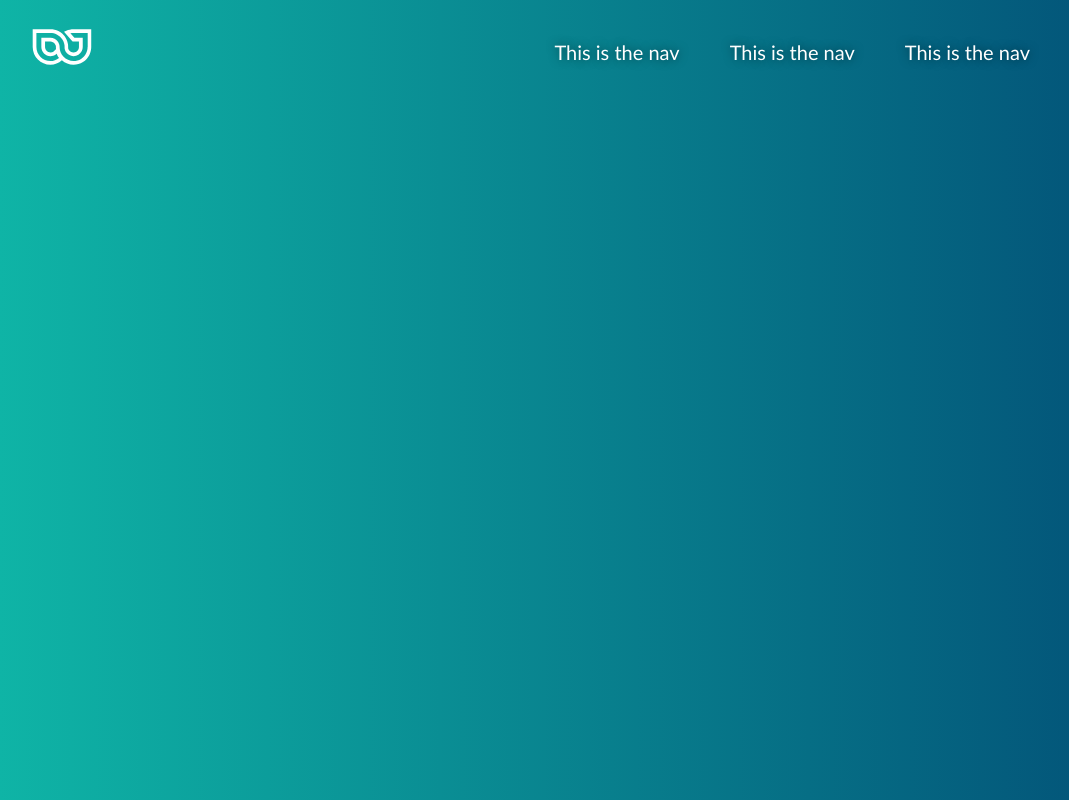
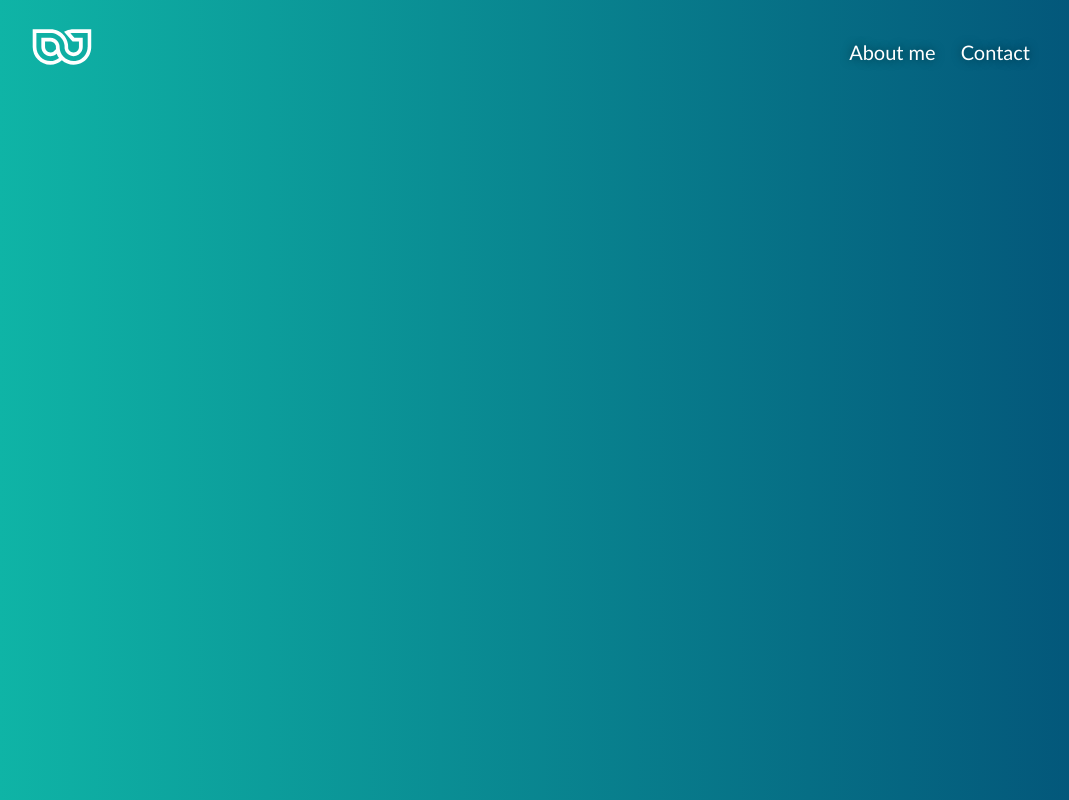
Before and after one commit to daejo/react-port, a React (Create React App) app: page / in a window 1280 px wide. Shown: the whole page, without its empty margins (102-1171 px from the left). Built offline with nearby package versions, Linux system fonts and the light colour scheme.

Commit message:
fixes navigation coding

```diff
--- a/src/components/Nav/index.js
+++ b/src/components/Nav/index.js
@@ -1,18 +1,37 @@
 import React from 'react';
 
 function Nav(props) {
+    const {
+        pages = [],
+        setCurrentPage,
+        currentPage,
+        contactSelected,
+        setContactSelected
+      } = props;
+
     return (
+
         <nav>
             <ul className="nav_links">
                 <li>
-                    <a href="#">This is the nav</a>
+                    <a data-testid="about" href="#about" onClick={() => setContactSelected(false)}>
+                        About me
+                    </a>
                 </li>
-                <li>
-                    <a href="#">This is the nav</a>
+                <li className={`${contactSelected && 'navActive'}`}>
+                    <span onClick={() => setContactSelected(true)}>
+                    Contact
+                    </span>
                 </li>
-                <li>
-                    <a href="#">This is the nav</a>
-                </li>
+                {pages.map((page) => (
+                    <li className={`mx-1 ${
+                        currentPage.name === page.name && !contactSelected && `navActive`}`} key={page.name}>
+                    <span onClick={() => {
+                        setCurrentPage(page);
+                        setContactSelected(false);}}>
+                    </span>
+                    </li>
+                ))}
             </ul>
         </nav>
     );
```
Also changed, not shown: 1 other file (tests, documents, lock files or other folders).
